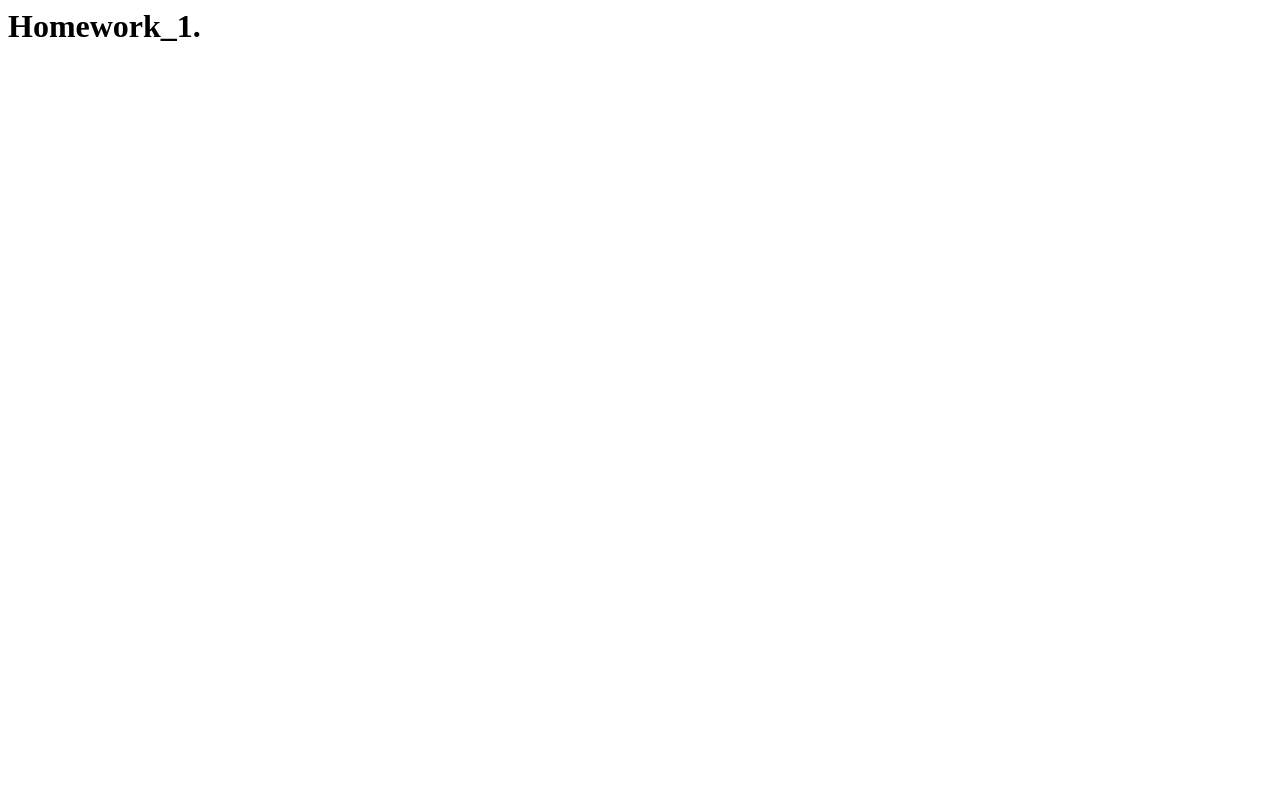
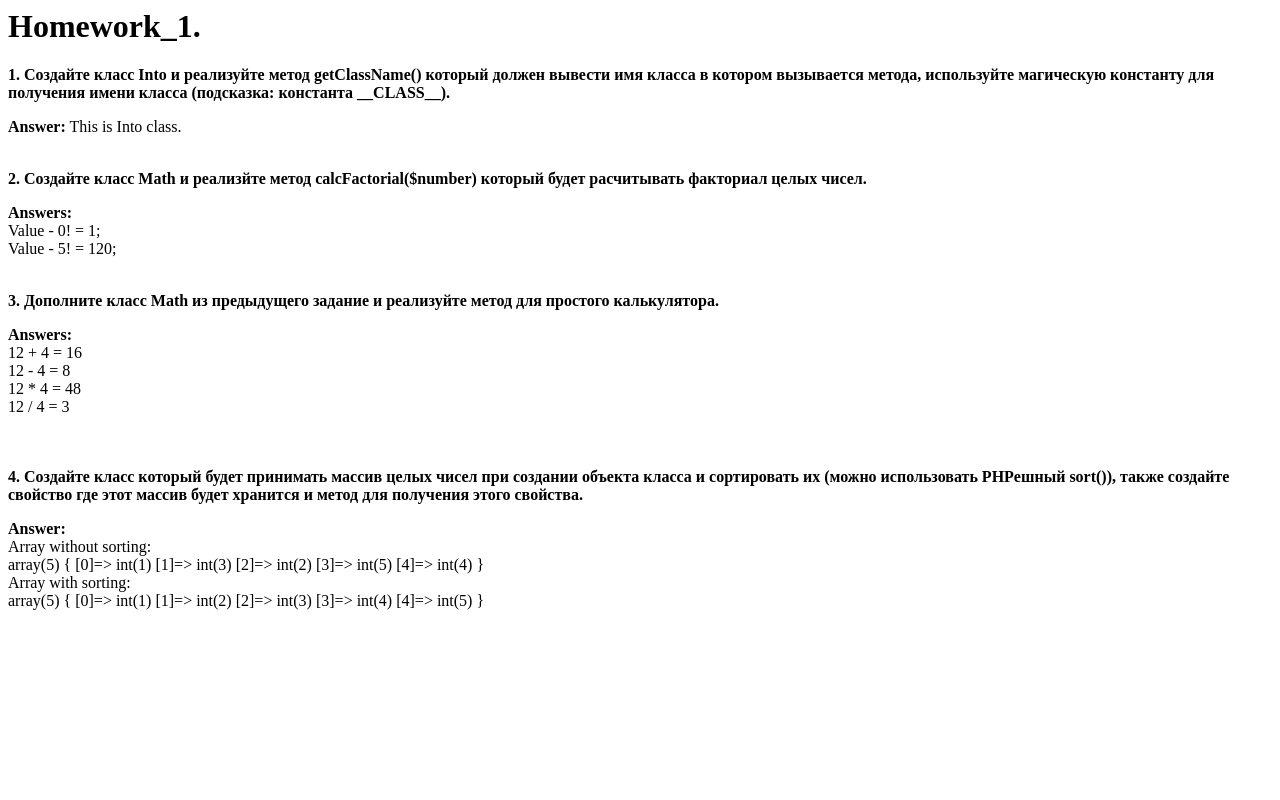
Before and after one commit to kepppuw-70/Hillel_adv_hw1, a PHP site: page / in a window 1280 px wide. Before the commit the page is almost empty. Run offline with PHP 8.4, Linux system fonts and the light colour scheme.

Commit message:
Add tasks 1-4

```diff
--- a/index.php
+++ b/index.php
@@ -1,2 +1,169 @@
 
 <h1>Homework_1.</h1>
+<p><b>1. Создайте класс Into и реализуйте метод getClassName() который должен вывести имя класса в котором вызывается метода, используйте магическую константу для получения имени класса (подсказка: константа __CLASS__).</b></p>
+
+<?php
+
+class Into
+{
+  public function getClassName() {
+      echo "<b>Answer:</b> This is " . __CLASS__ . " class.";
+  }
+}
+
+    $userProfile = new Into();
+    $userProfile->getClassName();
+
+?>
+
+<br><br>
+
+<p><b>2. Создайте класс Math и реализйте метод calcFactorial($number) который будет расчитывать факториал целых чисел.</b></p>
+
+<?php
+
+class Math
+{
+
+   public $number;
+
+   public function calcFactorial($number)
+  {
+     if (!is_int($number)) {
+         exit('Invalid number!');
+      } else {
+        $this->number = $number;
+        $factorial = 1;
+        if ($this->number > 0) {
+          $factorial = 1;
+          for ($i=1; $i <= $this->number; $i++) {
+              $factorial = $factorial * $i;
+           }
+        }
+        return $factorial;
+      }
+   }
+ }
+
+    $math = new Math();
+    $number = 0;
+    echo "<b>Answers:</b><br>";
+    echo 'Value - '.$number.'! = '.$math->calcFactorial($number).';<br>';
+    $number = 5;
+    echo 'Value - '.$number.'! = '.$math->calcFactorial($number).';<br>';
+
+?>
+
+<br>
+
+<p><b>3. Дополните класс Math из предыдущего задание и реализуйте метод для простого калькулятора.</b></p>
+
+<?php
+
+class MathCalc extends Math
+{
+
+   private $var1;
+   private $var2;
+
+   public function setVar($var1, $var2)
+  {
+    if (!is_int($var1) || !is_int($var2)) {
+         exit('Invalid variable type!');
+      }
+      $this->var1 = $var1;
+      $this->var2 = $var2;
+   }
+
+   public function addition()
+  {
+    return $this->var1 + $this->var2;
+   }
+
+   public function subtraction()
+  {
+    return $this->var1 - $this->var2;
+   }
+
+   public function multiplication()
+  {
+    return $this->var1 * $this->var2;
+   }
+
+   public function division()
+  {
+    return $this->var1 / $this->var2;
+   }
+
+ }
+
+    $var1 = 12;
+    $var2 = 4;
+    $mathcalc = new MathCalc();
+    $mathcalc->setVar($var1, $var2);
+    echo "<b>Answers:</b><br>";
+    echo $var1.' + '.$var2.' = '.$mathcalc->addition().'<br>';
+    echo $var1.' - '.$var2.' = '.$mathcalc->subtraction().'<br>';
+    echo $var1.' * '.$var2.' = '.$mathcalc->multiplication().'<br>';
+    echo $var1.' / '.$var2.' = '.$mathcalc->division().'<br>';
+
+?>
+
+<br><br>
+
+<p><b>4. Создайте класс который будет принимать массив целых чисел при создании объекта класса и сортировать их (можно использовать PHPешный sort()), также создайте свойство где этот массив будет хранится и метод для получения этого свойства.</b></p>
+
+<?php
+
+class intSort
+{
+
+  private $ints = [];
+  private $sortinst = [];
+
+   public function __construct($ints)
+  {
+        if (!is_array($ints)) {
+          exit('Invalid array');
+        }
+
+        foreach ($ints as $key => $value) {
+
+           if (!is_int($value)) {
+             exit('Invalid variable type - '.$value);
+           }
+        }
+        $this->ints = $ints;
+
+   }
+
+  public function sortInt()
+  {
+       sort($this->ints);
+       $sortinst = $this->ints;
+       $this->sortinst = $sortinst;
+  }
+
+   public function getArrInts()
+  {
+      return $this->ints;
+
+  }
+    public function getSortArrInt ()
+  {
+      return $this->sortinst;
+  }
+}
+
+    $ints = [1, 3, 2, 5, 4];
+    $intsort = new intSort($ints);
+    echo '<b>Answer:</b><br>';
+    echo 'Array without sorting:<br>';
+    var_dump($intsort->getArrInts());
+    $intsort->sortInt();
+    echo '<br>Array with sorting:<br>';
+    var_dump($intsort->getSortArrInt());
+
+?>
+
+<br><br>
```
